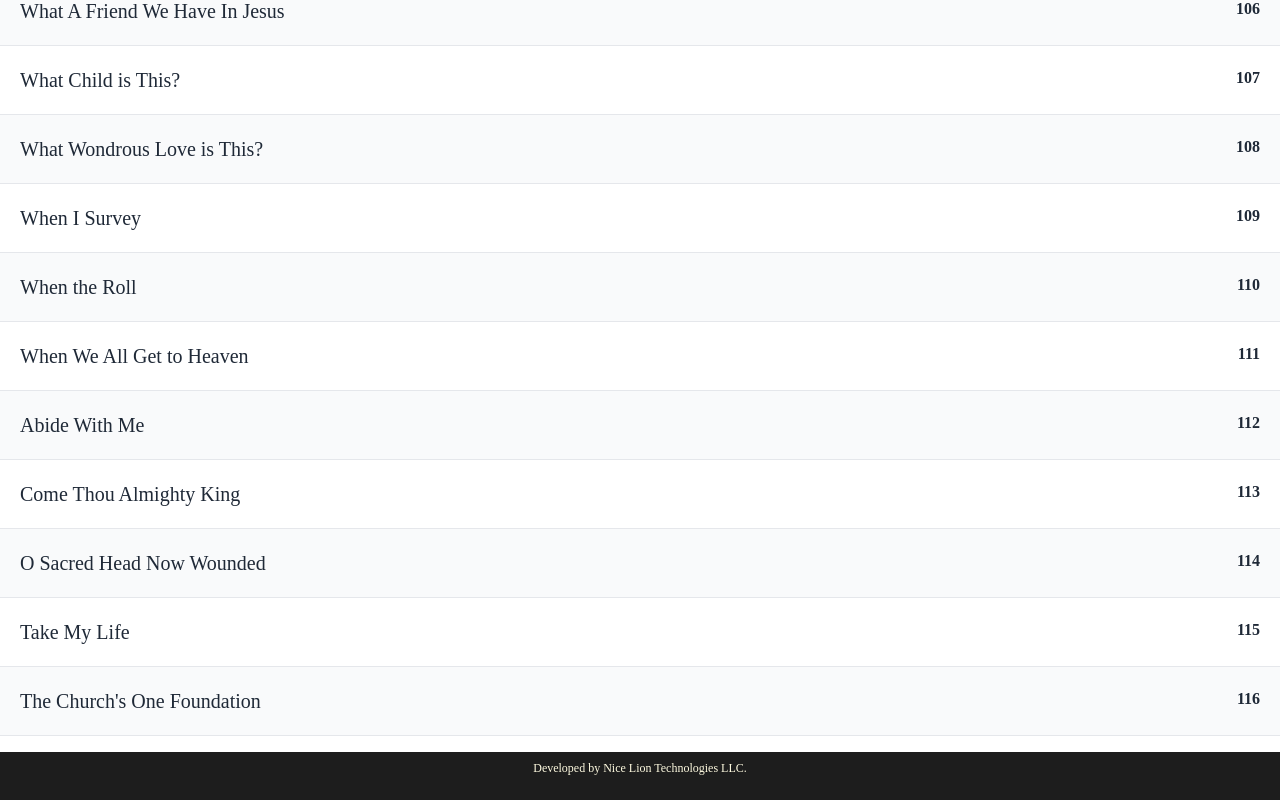
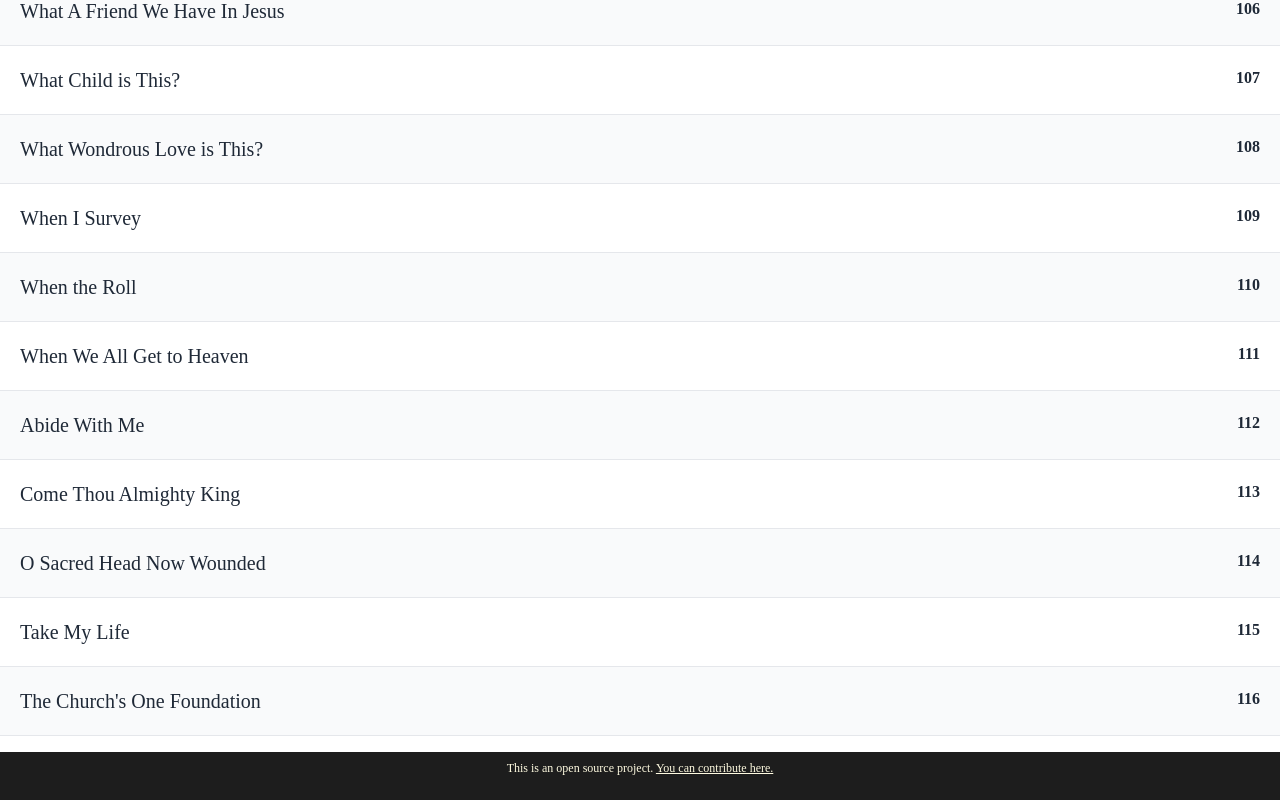
Before and after one commit to nicelion/hymns, a SvelteKit app: page / in a window 1280 px wide. Shown: the part 6879-7679 px from the top of the page. Built offline with nearby package versions, Linux system fonts and the light colour scheme; a web font is replaced by a local one.

Commit message:
update footer

```diff
--- a/src/routes/+layout.svelte
+++ b/src/routes/+layout.svelte
@@ -16,7 +16,7 @@
 		<div id="copyright" class="text-center space-y-2 text-xs">
 			<div class="text-center">
 				<p>
-					Developed by <a class="hover:underline" href="https://www.nicelion.com">Nice Lion Technologies LLC.</a>
+					This is an open source project. <a class="underline" target="_blank" href="https://www.github.com/nicelion/hymns">You can contribute here.</a>
 				</p>
 			</div>
 		</div>
```
